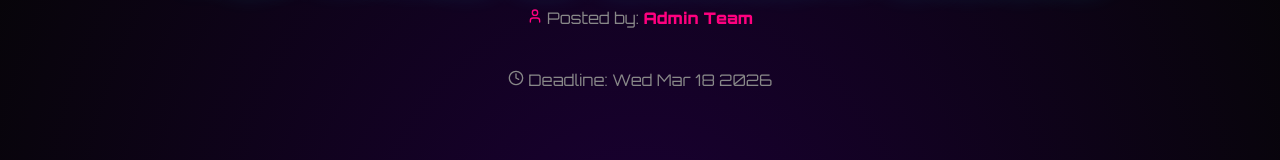
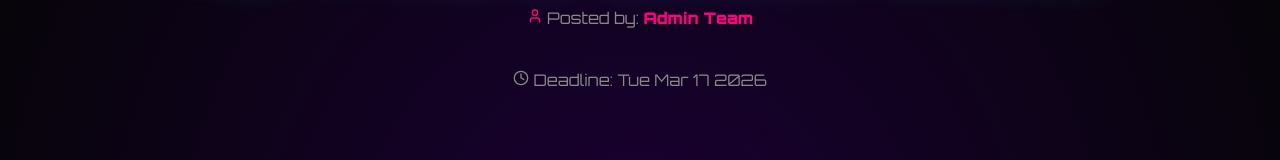
Before and after one commit to zawyehtut404/tgi-voting-system, a React (Create React App) app: page / in a window 1280 px wide. Shown: the part 170-330 px from the top of the page. Built offline with nearby package versions, Linux system fonts and the light colour scheme; no server answers.

Commit message:
Initialize project using Create React App

```diff
--- a/src/App.js
+++ b/src/App.js
@@ -13,7 +13,7 @@ function App() {
   const [status, setStatus] = useState({ show: false, type: '', message: '' });
 
   const startTime = new Date("2026-03-16T00:00:00");
-  const endTime = new Date("2026-03-18T23:59:59");
+  const endTime = new Date("2026-03-17T18:59:59");
   const now = new Date();
   const isExpired = now < startTime || now > endTime;
 
```
